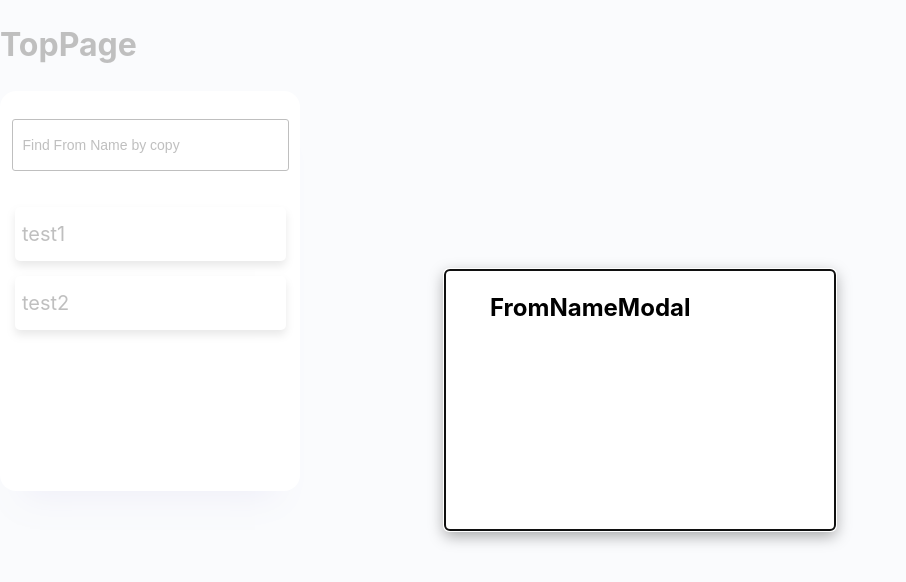
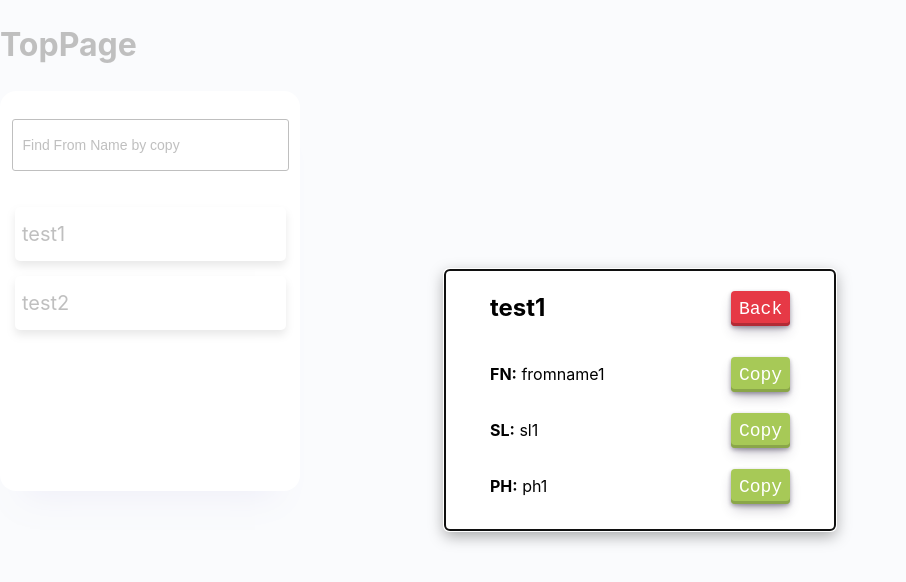
Before and after one commit to INRGI/CopyMaker, a React (Vite) app: page /top in a window 1280 px wide. Both pictures are taken after a click on the item "test1". Shown: the top 582 px of the page, without its empty margins (0-906 px from the left). Built offline with nearby package versions, Linux system fonts and the light colour scheme.

Commit message:
FromNameModal basic structure

```diff
--- a/src/components/FromNameModal.jsx/FromNameModal.jsx
+++ b/src/components/FromNameModal.jsx/FromNameModal.jsx
@@ -1,11 +1,16 @@
+import { Bounce, toast } from "react-toastify";
+import "react-toastify/dist/ReactToastify.css";
+import {
+  BtnBack,
+  Container,
+  CopyButton,
+  Text,
+  TextContainer,
+  Title,
+  TitleContainer,
+} from "./FromNameModal.styled";
 
-import { Bounce, toast } from 'react-toastify';
-import 'react-toastify/dist/ReactToastify.css';
-import { Container, Title, TitleContainer } from './FromNameModal.styled';
-
-const FromNameModal = ({ isOpen, onClose }) =>{
-
-
+const FromNameModal = ({ isOpen, onClose, activeItem }) => {
   const handleClose = () => {
     onClose();
   };
@@ -18,13 +23,53 @@ const FromNameModal = ({ isOpen, onClose }) =>{
       contentLabel="Edit Confirmation Modal"
     >
       <TitleContainer>
-                <Title>FromNameModal</Title>
+        <Title>{activeItem.name}</Title>
 
-
+        <BtnBack type="button" onClick={onClose}>
+          Back
+        </BtnBack>
       </TitleContainer>
 
+      <div>
+      <TextContainer>
+          <Text><strong>FN:</strong> {activeItem.from}</Text>
+
+          <CopyButton
+            onClick={() => {
+              navigator.clipboard.writeText(activeItem.from);
+            }}
+            type="button"
+          >
+            Copy
+          </CopyButton>
+        </TextContainer>
+        <TextContainer>
+          <Text><strong>SL:</strong> {activeItem.sl}</Text>
+
+          <CopyButton
+            onClick={() => {
+              navigator.clipboard.writeText(activeItem.sl);
+            }}
+            type="button"
+          >
+            Copy
+          </CopyButton>
+        </TextContainer>
+        <TextContainer>
+          <Text><strong>PH:</strong> {activeItem.ph}</Text>
+
+          <CopyButton
+            onClick={() => {
+              navigator.clipboard.writeText(activeItem.ph);
+            }}
+            type="button"
+          >
+            Copy
+          </CopyButton>
+        </TextContainer>
+      </div>
     </Container>
-    )
+  );
 };
 
 export default FromNameModal;
--- a/src/components/FromNameModal.jsx/FromNameModal.styled.jsx
+++ b/src/components/FromNameModal.jsx/FromNameModal.styled.jsx
@@ -1,6 +1,5 @@
-
 import styled from "@emotion/styled";
-import Modal from 'react-modal';
+import Modal from "react-modal";
 
 export const Container = styled(Modal)`
   width: 100%;
@@ -25,7 +24,7 @@ export const Title = styled.h4`
   margin: 0;
   padding: 0;
   font-size: 24px;
-`
+`;
 
 export const TitleContainer = styled.div`
   display: flex;
@@ -33,7 +32,6 @@ export const TitleContainer = styled.div`
   justify-content: space-between;
   width: 100%;
   max-width: 300px;
-
 `;
 
 export const ButtonContainer = styled.div`
@@ -47,36 +45,38 @@ export const BtnBack = styled.button`
   background-color: #e63946;
   border-radius: 4px;
   border-width: 0;
-  box-shadow: rgba(45, 35, 66, 0.4) 0 2px 4px,rgba(45, 35, 66, 0.3) 0 7px 13px -3px,#b22b36 0 -3px 0 inset;
+  box-shadow: rgba(45, 35, 66, 0.4) 0 2px 4px,
+    rgba(45, 35, 66, 0.3) 0 7px 13px -3px, #b22b36 0 -3px 0 inset;
   box-sizing: border-box;
   color: white;
-  width: 50%;
   cursor: pointer;
   display: inline-flex;
-  font-family: "JetBrains Mono",monospace;
+  font-family: "JetBrains Mono", monospace;
   height: 35px;
   justify-content: center;
   line-height: 1;
   list-style: none;
   overflow: hidden;
-  padding-left: 4px;
-  padding-right: 4px;
+  padding-left: 8px;
+  padding-right: 8px;
   position: relative;
   text-align: left;
   text-decoration: none;
-  transition: box-shadow .15s,transform .15s;
+  transition: box-shadow 0.15s, transform 0.15s;
   user-select: none;
   -webkit-user-select: none;
   touch-action: manipulation;
   white-space: nowrap;
-  will-change: box-shadow,transform;
+  will-change: box-shadow, transform;
   font-size: 18px;
   &:focus {
-  box-shadow: #b22b36 0 0 0 1.5px inset, rgba(45, 35, 66, 0.4) 0 2px 4px, rgba(45, 35, 66, 0.3) 0 7px 13px -3px, #b22b36 0 -3px 0 inset;
+    box-shadow: #b22b36 0 0 0 1.5px inset, rgba(45, 35, 66, 0.4) 0 2px 4px,
+      rgba(45, 35, 66, 0.3) 0 7px 13px -3px, #b22b36 0 -3px 0 inset;
   }
 
   &:hover {
-    box-shadow: rgba(45, 35, 66, 0.4) 0 4px 8px, rgba(45, 35, 66, 0.3) 0 7px 13px -3px, #b22b36 0 -3px 0 inset;
+    box-shadow: rgba(45, 35, 66, 0.4) 0 4px 8px,
+      rgba(45, 35, 66, 0.3) 0 7px 13px -3px, #b22b36 0 -3px 0 inset;
     transform: translateY(-2px);
   }
 
@@ -84,9 +84,7 @@ export const BtnBack = styled.button`
     box-shadow: #b22b36 0 3px 7px inset;
     transform: translateY(2px);
   }
-
 `;
-
 
 export const CopyButton = styled.button`
   align-items: center;
@@ -94,12 +92,13 @@ export const CopyButton = styled.button`
   background-color: #a7c957;
   border-radius: 4px;
   border-width: 0;
-    box-shadow: rgba(45, 35, 66, 0.4) 0 2px 4px,rgba(45, 35, 66, 0.3) 0 7px 13px -3px,#8aa649 0 -3px 0 inset;
+  box-shadow: rgba(45, 35, 66, 0.4) 0 2px 4px,
+    rgba(45, 35, 66, 0.3) 0 7px 13px -3px, #8aa649 0 -3px 0 inset;
   box-sizing: border-box;
   color: white;
   cursor: pointer;
   display: inline-flex;
-    font-family: "JetBrains Mono",monospace;
+  font-family: "JetBrains Mono", monospace;
   height: 35px;
   justify-content: center;
   line-height: 1;
@@ -109,19 +108,21 @@ export const CopyButton = styled.button`
   position: relative;
   text-align: left;
   text-decoration: none;
-    transition: box-shadow .15s,transform .15s;
+  transition: box-shadow 0.15s, transform 0.15s;
   user-select: none;
   -webkit-user-select: none;
   touch-action: manipulation;
   white-space: nowrap;
-    will-change: box-shadow,transform;
+  will-change: box-shadow, transform;
   font-size: 18px;
   &:focus {
-    box-shadow: #8aa649 0 0 0 1.5px inset, rgba(45, 35, 66, 0.4) 0 2px 4px, rgba(45, 35, 66, 0.3) 0 7px 13px -3px, #8aa649 0 -3px 0 inset;
+    box-shadow: #8aa649 0 0 0 1.5px inset, rgba(45, 35, 66, 0.4) 0 2px 4px,
+      rgba(45, 35, 66, 0.3) 0 7px 13px -3px, #8aa649 0 -3px 0 inset;
   }
 
   &:hover {
-    box-shadow: rgba(45, 35, 66, 0.4) 0 4px 8px, rgba(45, 35, 66, 0.3) 0 7px 13px -3px, #8aa649 0 -3px 0 inset;
+    box-shadow: rgba(45, 35, 66, 0.4) 0 4px 8px,
+      rgba(45, 35, 66, 0.3) 0 7px 13px -3px, #8aa649 0 -3px 0 inset;
     transform: translateY(-2px);
   }
 
@@ -130,3 +131,18 @@ export const CopyButton = styled.button`
     transform: translateY(1px);
   }
 `;
+
+export const Text = styled.p`
+  overflow: hidden;
+  text-overflow: ellipsis;
+  white-space: nowrap;
+  width: 250px;
+`;
+
+export const TextContainer = styled.div`
+  display: flex;
+  justify-content: center;
+  align-items: center;
+  gap: 15px;
+  max-width: 300px;
+`;
--- a/src/components/TopFromEmail/TopFromEmail.jsx
+++ b/src/components/TopFromEmail/TopFromEmail.jsx
@@ -6,16 +6,28 @@ const topFroms = [
   {
     id: 1,
     name: "test1",
+    from: "fromname1",
+    sl: "sl1",
+    ph: "ph1",
   },
   {
     id: 2,
     name: "test2",
+    from: "fromname2",
+    sl: "sl2",
+    ph: "ph2",
   },
 ];
 
 const TopFromEmail = () => {
   const [searchTerm, setSearchTerm] = useState("");
   const [modalIsOpen, setModalIsOpen] = useState(false);
+  const [activeItem, setActiveItem] = useState({});
+
+  const handleClick = (item) => {
+    setActiveItem(item);
+    setModalIsOpen(true);
+  };
 
   const handleInputChange = (event) => {
     setSearchTerm(event.target.value);
@@ -35,15 +47,16 @@ const TopFromEmail = () => {
       />
       <Container>
         {filteredFroms.map((item) => (
-          <Item key={item.id} onClick={() => setModalIsOpen(true)}>
+          <Item key={item.id} onClick={() => handleClick(item)}>
             <p>{item.name}</p>
           </Item>
         ))}
       </Container>
 
       <FromNameModal
-                isOpen={modalIsOpen}
-                onClose={() => setModalIsOpen(false)}
+        isOpen={modalIsOpen}
+        onClose={() => setModalIsOpen(false)}
+        activeItem={activeItem}
       />
     </>
   );
```
Lines whose indentation alone changed are shown as unchanged.
